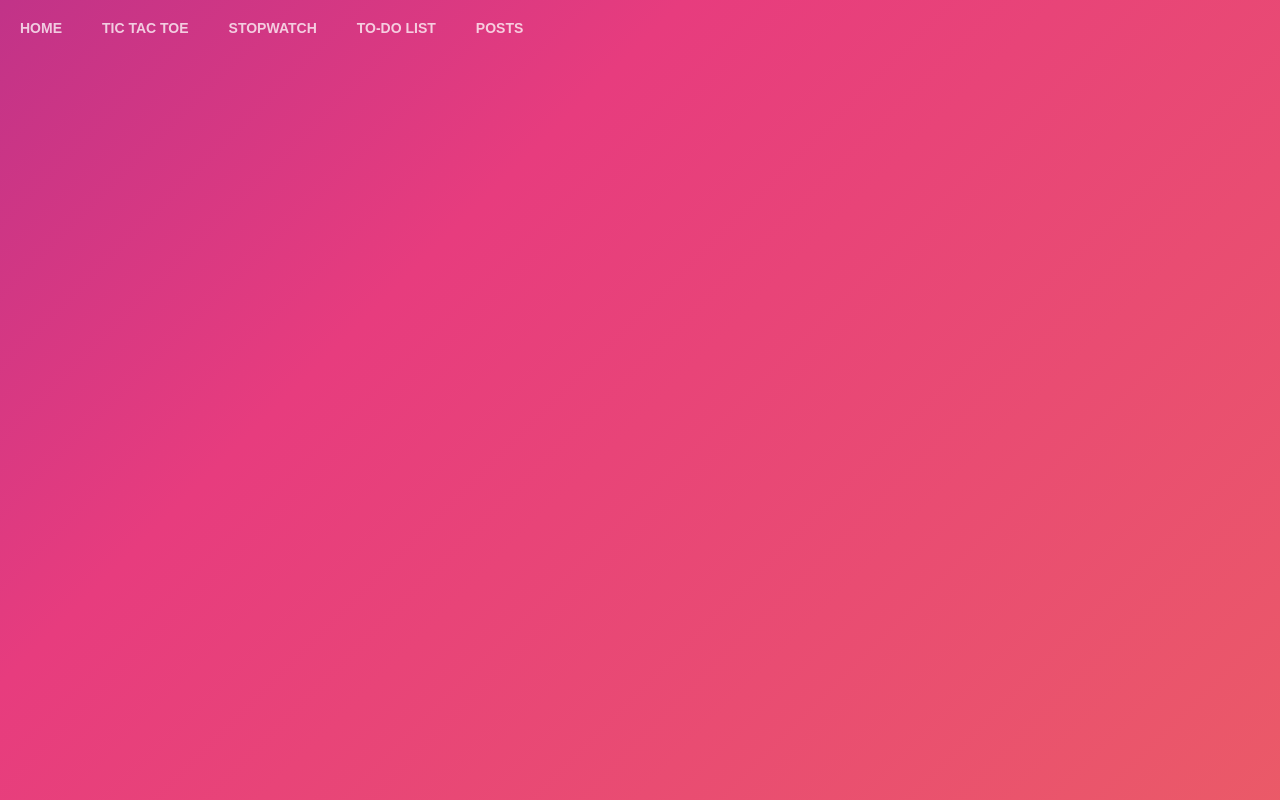
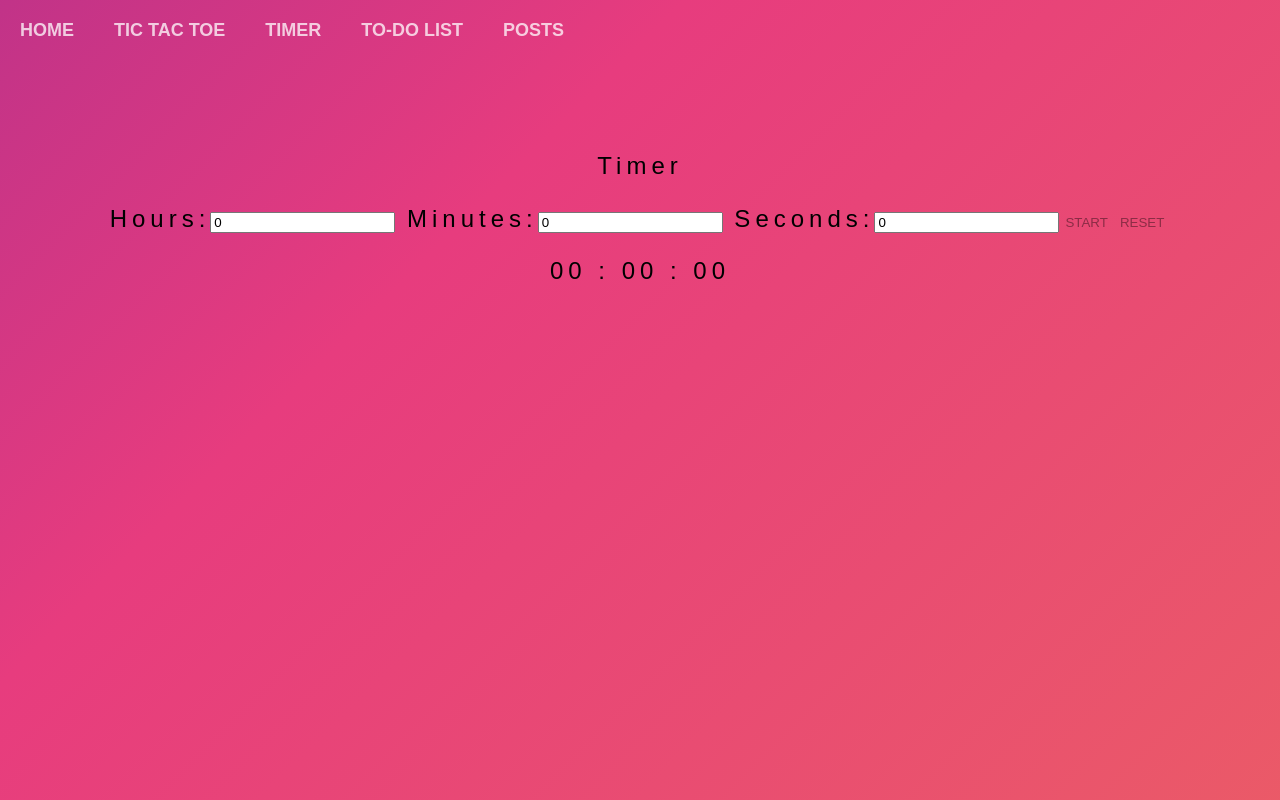
Before and after one commit to SophieH07/all_the_basics, a React (Vite) app in the folder allTheBasics/: page /timer in a window 1280 px wide. Built offline with nearby package versions, Linux system fonts and the light colour scheme.

Commit message:
added timer, resize font

```diff
--- a/allTheBasics/src/App.css
+++ b/allTheBasics/src/App.css
@@ -1,8 +1,9 @@
 main {
-  padding-top: 70px;
+  padding-top: 10%;
   letter-spacing:5px;
   cursor: default;
   text-align: center;
+  font-size: x-large;
 }
 /* Home */
 .home {
@@ -63,7 +64,6 @@ button {
   background-color: transparent;
   min-height: 1em;
   margin-top: 10px;
-  font-size: x-large;
   border: none;
 }
 
--- a/allTheBasics/src/App.jsx
+++ b/allTheBasics/src/App.jsx
@@ -5,7 +5,7 @@ import "./App.css";
 
 import Header from "./layout/Header";
 import TicTacToe from "./tictactoe/TicTacToe";
-import Stopwatch from "./stopwatch/Stopwatch";
+import Timer from "./timer/Timer";
 import TodoList from "./todolist/TodoList";
 import Posts from "./posts/Posts";
 
@@ -17,9 +17,10 @@ function App() {
         <Routes>
           <Route index element={<Home />} />
           <Route path="tictactoe" element={<TicTacToe />} />
-          <Route path="stopwatch" element={<Stopwatch />} />
+          <Route path="timer" element={<Timer />} />
           <Route path="todolist" element={<TodoList />} />
           <Route path="posts" element={<Posts />} />
+          <Route path="*" element={<Home />} />
         </Routes>
       </main>
     </div>
--- a/allTheBasics/src/index.css
+++ b/allTheBasics/src/index.css
@@ -4,7 +4,7 @@ body {
   background-size: 400% 400%;
   animation: gradient 15s ease infinite;
   height: 100vh;
-  overflow: hidden;
+  overflow-x: hidden;
   font-family: Arial, sans-serif;
 }
 
--- a/allTheBasics/src/layout/Header.css
+++ b/allTheBasics/src/layout/Header.css
@@ -9,7 +9,7 @@
 
 a {
     font-weight: bold;
-    font-size: 14px;
+    font-size: large;
     text-transform: uppercase;
     text-decoration: none;
     color: white;
--- a/allTheBasics/src/layout/Header.jsx
+++ b/allTheBasics/src/layout/Header.jsx
@@ -11,7 +11,7 @@ const Header = () => {
         <Link to="/tictactoe">Tic Tac Toe</Link>
       </div>
       <div>
-        <Link to="/stopwatch">Stopwatch</Link>
+        <Link to="/timer">Timer</Link>
       </div>
       <div>
         <Link to="/todolist">To-do list</Link>
--- a/allTheBasics/src/stopwatch/Stopwatch.jsx
+++ /dev/null
@@ -1,22 +0,0 @@
-import { useState } from "react";
-
-const Stopwatch = () => {
-  const [minutes, setMinutes] = useState(0);
-  const [seconds, setSeconds] = useState(0);
-  let interval;
-
-  return (
-    <div>
-      <form action="">
-        <label htmlFor="minutes">Minutes:</label>
-        <input type="number" onChange={(e) => setMinutes(e.target.value)} />
-        <label htmlFor="seconds"> Seconds:</label>
-        <input type="number" onChange={(e) => setSeconds(e.target.value)} />
-        <button type="submit">Start</button>
-      </form>
-      <p></p>
-    </div>
-  );
-};
-
-export default Stopwatch;
--- a/allTheBasics/src/tictactoe/TicTacToe.css
+++ b/allTheBasics/src/tictactoe/TicTacToe.css
@@ -42,7 +42,7 @@
     justify-content: center;
     align-items: center;
     border: 2px solid black;
-    font-size: xx-large;
+    /* font-size: xx-large; */
     cursor: pointer;
     width: 100px;
     height: 100px;
@@ -57,9 +57,9 @@
 
 }
 
-.new-game:hover {
+/* .new-game:hover {
     font-size: xx-large;
-}
+} */
 
 
 @keyframes boardIn {
--- /dev/null
+++ b/allTheBasics/src/timer/Timer.jsx
@@ -0,0 +1,101 @@
+import { useEffect, useRef, useState } from "react";
+
+const Timer = () => {
+  const [hours, setHours] = useState(0);
+  const [minutes, setMinutes] = useState(0);
+  const [seconds, setSeconds] = useState(0);
+
+  let hour = 0;
+  let min = 0;
+  let sec = 0;
+
+  const [intervalId, setIntervalId] = useState(0);
+
+  useEffect(() => {
+    hour = hours;
+    min = minutes;
+    sec = seconds;
+  }, [hours, minutes, seconds]);
+
+  const handleClick = () => {
+    if (intervalId) {
+      clearInterval(intervalId);
+      setIntervalId(0);
+      return;
+    }
+
+    const newIntervalId = setInterval(() => {
+      sec -= 1;
+      setSeconds((sec) => sec - 1);
+      if (hour > 0 && min === 0 && sec === 0) {
+        hour -= 1;
+        setHours((h) => h - 1);
+        min = 59;
+        setMinutes(min);
+        sec = 59;
+        setSeconds(sec);
+      }
+      if (min > 0 && sec === 0) {
+        min -= 1;
+        setMinutes((min) => min - 1);
+        sec = 59;
+        setSeconds(sec);
+      }
+      if (sec === 0 && min === 0 && hour === 0) {
+        setHours(hour);
+        setMinutes(min);
+        setSeconds(sec);
+        clearInterval(intervalId);
+        clearInterval(newIntervalId);
+        setIntervalId(0);
+      }
+    }, 1000);
+    setIntervalId(newIntervalId);
+  };
+
+  const handleReset = () => {
+    hour = 0;
+    min = 0;
+    sec = 0;
+    setHours(0);
+    setMinutes(0);
+    setSeconds(0);
+    clearInterval(intervalId);
+    setIntervalId(0);
+  };
+
+  return (
+    <div>
+      <p>Timer</p>
+      <label htmlFor="hours">Hours:</label>
+      <input
+        type="number"
+        value={hours}
+        onChange={(e) => setHours(e.target.value)}
+      />
+      <label htmlFor="minutes"> Minutes:</label>
+      <input
+        type="number"
+        value={minutes}
+        onChange={(e) => setMinutes(e.target.value)}
+      />
+      <label htmlFor="seconds"> Seconds:</label>
+      <input
+        type="number"
+        value={seconds}
+        onChange={(e) => setSeconds(e.target.value)}
+      />
+      <button onClick={handleClick}>{!intervalId ? "Start" : "Pause"}</button>
+      <button type="button" onClick={handleReset}>
+        Reset
+      </button>
+      <div>
+        <p>{`${hours.toString().padStart(2, "0")} : ${minutes
+          .toString()
+          .padStart(2, "0")} : ${seconds.toString().padStart(2, "0")}`}</p>
+      </div>
+    </div>
+  );
+};
+
+export default Timer;
```
